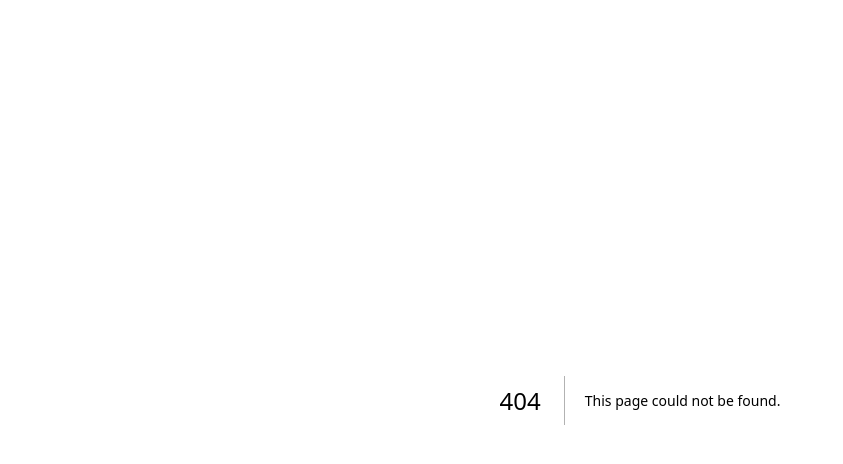
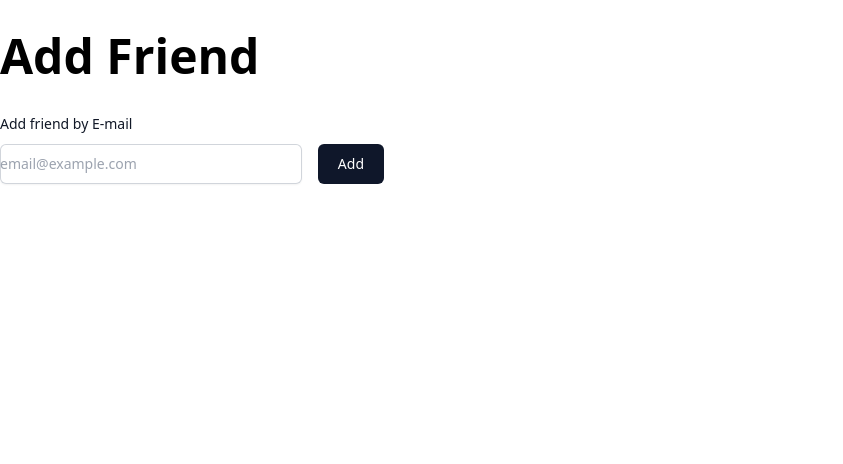
Before and after one commit to iAmNsengi/chat, a Next.js app in the folder client/: page /dashboard/add in a window 1280 px wide. Before the commit this address had no page. Shown: the top 464 px of the page, without its empty margins (0-843 px from the left). Built offline with nearby package versions, Linux system fonts and the light colour scheme.

Commit message:
add: add friend component & separation of concerns

```diff
--- /dev/null
+++ b/client/src/app/(dashboard)/dashboard/add/page.tsx
@@ -0,0 +1,16 @@
+import AddFriendButton from "@/components/AddFriendButton";
+import { FC } from "react";
+
+interface AddProps {
+
+}
+
+const Add:FC = () => {
+
+    return <main className="pt-8">
+        <h1 className="font-bold text-5xl mb-8">Add Friend</h1>
+        <AddFriendButton/>
+    </main>
+};
+
+export default Add;
--- /dev/null
+++ b/client/src/app/(dashboard)/dashboard/page.tsx
@@ -0,0 +1,11 @@
+import { authOptions } from "@/lib/auth";
+import { getServerSession } from "next-auth";
+import { FC } from "react";
+interface DashboardProps {}
+
+const Dashboard: FC<DashboardProps> = async ({}) => {
+  const session = await getServerSession(authOptions);
+  return <pre>{JSON.stringify(session, null, 2)} </pre>;
+};
+
+export default Dashboard;
--- /dev/null
+++ b/client/src/components/AddFriendButton.tsx
@@ -0,0 +1,22 @@
+"use client"
+
+import { FC } from "react";
+import Button from "./ui/Button";
+
+interface AddFriendButtonProps {
+
+}
+
+const AddFriendButton:FC<AddFriendButtonProps> = ({}) => {
+
+    return <form className="max-w-sm">
+        <label htmlFor="email" className="block text-sm font-medium leading-6 text-gray-900">Add friend by E-mail</label>
+        <div className="mt-2 flex gap-4">
+            <input type="text" className="block w-full rounded-md border-0 py-1.5 text-gray-900 shadow-sm ring-1 ring-inset ring-gray-300 placeholder:text-gray-400 focus:ring-2 focus:ring-inset focus:ring-indigo-600 sm:text-sm sm:leading-6 " placeholder="email@example.com"/>
+
+        <Button className="px-5">Add</Button>
+        </div>
+    </form>
+};
+
+export default AddFriendButton;
```
Also changed, not shown: client/src/app/(auth)/login/page.tsx (renamed from client/src/app/login/page.tsx).
